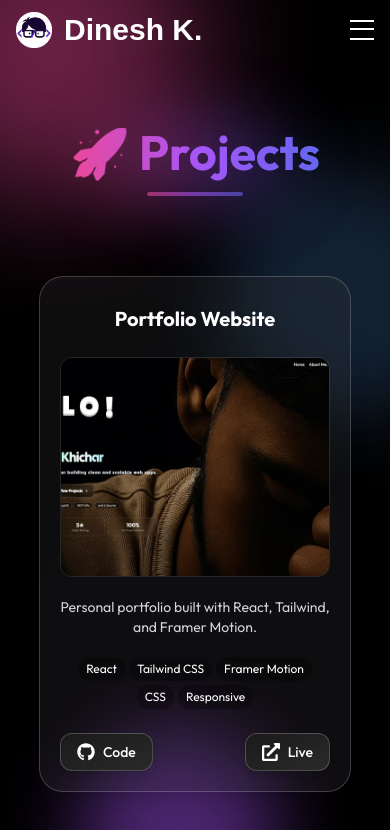
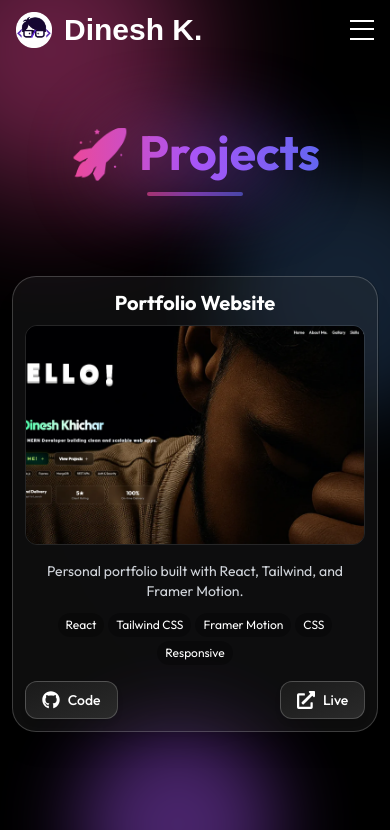
Before and after one commit to dineshkhichar569/My-Portfolio, a React (Vite) app: page /project in a window 390 px wide. Shown: the top 830 px of the page. Built offline with nearby package versions, Linux system fonts and the light colour scheme; a web font is replaced by a local one.

Commit message:
Refactor layout and styling in About, Contact, Gallery, and Projects components for improved responsiveness and visual consistency

```diff
--- a/src/Pages/About.jsx
+++ b/src/Pages/About.jsx
@@ -38,7 +38,7 @@ const EducationCard = ({
     whileInView="visible"
     viewport={{ once: true }}
     variants={fadeInUp}
-    className="relative flex md:flex-row flex-col md:justify-normal md:items-start items-center gap-6 p-8 bg-white/[0.04] backdrop-blur-xl border border-white/10 rounded-2xl shadow-[0_10px_40px_rgba(0,0,0,0.6)] hover:shadow-[0_0_40px_rgba(255,255,255,0.08)] transition-all duration-500 before:absolute before:left-0 before:top-0 before:h-full before:w-[3px] before:bg-gradient-to-b before:rounded-l-2xl"
+    className="relative flex md:flex-row flex-col md:justify-normal md:items-start items-center gap-6 md:p-8 p-5 bg-white/[0.04] backdrop-blur-xl border border-white/10 rounded-2xl shadow-[0_10px_40px_rgba(0,0,0,0.6)] hover:shadow-[0_0_40px_rgba(255,255,255,0.08)] transition-all duration-500 before:absolute before:left-0 before:top-0 before:h-full before:w-[3px] before:bg-gradient-to-b before:rounded-l-2xl"
   >
     {/* school logo */}
     <img
@@ -608,7 +608,7 @@ function About() {
           <div className="w-full h-px bg-gradient-to-r from-transparent via-white/20 to-transparent mb-12" />
           Education
         </motion.h2>
-        <div className="relative z-10 px-10 md:px-28 pb-24">
+        <div className="relative z-10 px-3 md:p-10 md:px-28 pb-24">
           {/* School Card */}
           <EducationCard
             img={matrixSchool}
@@ -639,14 +639,14 @@ function About() {
             grade="CGPA: 8.05"
             tags={[
               "Full Stack",
+              "JAVA",
               "DevOps",
               "MERN Stack",
+              "DBMS",
+              "Data Structure & Algorithm",
               "Cloud Computing",
-              "JAVA",
-              "Data Structure & Algorithm",
+              "Operating System",
               "Design and Analysis of Algorithms",
-              "DBMS",
-              "Operating System",
             ]}
             highlight="Actively building production-level MERN applications & AI-integrated systems"
             ongoing={true}
@@ -657,7 +657,7 @@ function About() {
       {/* Certifications Section */}
       <div
         ref={certificateRef}
-        className="relative z-10 mt-48 px-10 md:px-28 pb-32"
+        className="relative z-10 md:mt-48 px-1 md:px-28 pb-32"
       >
         {/* Top horizontal line */}
         <div className="w-full h-px bg-gradient-to-r from-transparent via-white/20 to-transparent mb-12" />
@@ -666,9 +666,9 @@ function About() {
           whileInView="visible"
           viewport={{ once: true }}
           variants={fadeInUp}
-          className="text-6xl font-extrabold tracking-wide bg-gradient-to-r from-lime-400 via-cyan-400 to-blue-500 text-transparent bg-clip-text text-center mb-12"
+          className="text-6xl font-extrabold tracking-wide bg-gradient-to-r from-lime-400 via-cyan-400 to-blue-500 text-transparent bg-clip-text text-center mb-10"
         >
-          Licenses & Certifications
+          Certifications
         </motion.h2>
         <div className="grid grid-cols-1 sm:grid-cols-2 lg:grid-cols-3 gap-10 mx-auto max-w-7xl place-items-center py-10">
           {certificates.map((certificate, index) => (
@@ -717,7 +717,7 @@ function About() {
               </div>
 
               {/* Text Section */}
-              <div className="p-6 flex flex-col justify-between gap-3 text-left">
+              <div className="p-3 md:p-6 flex flex-col justify-between gap-3 text-left">
                 {/* Title */}
                 <h3 className="text-xl font-semibold bg-gradient-to-r from-[#00ff88] via-white to-[#00cfff] bg-clip-text text-transparent group-hover:brightness-110 transition-all">
                   {certificate.title}
--- a/src/Pages/Contact.jsx
+++ b/src/Pages/Contact.jsx
@@ -36,7 +36,7 @@ function Contact() {
           </p>
         </div>
 
-        <div className="w-full py-32 px-6 sm:px-12 relative overflow-hidden">
+        <div className="w-full py-32 px-3 sm:px-12 relative overflow-hidden">
           {/* Main Glass Panel */}
           <div className="relative z-10 w-full max-w-7xl mx-auto rounded-3xl border border-white/10 bg-white/5 backdrop-blur-2xl shadow-[inset_0_0_50px_rgba(255,255,255,0.05)] overflow-hidden transition-all duration-1000">
             {/* Inner Aura */}
--- a/src/Pages/Gallary.jsx
+++ b/src/Pages/Gallary.jsx
@@ -152,7 +152,7 @@ const Gallery = () => {
 
       {/* All Images */}
       <div
-        className={`p-6 gap-5 md:mx-[50px] mx-0 ${
+        className={`p-3 gap-3 md:mx-[50px] mx-0 ${
           isDesktop
             ? "columns-2 sm:columns-3 md:columns-4 space-y-5"
             : "grid grid-cols-2 gap-4"
--- a/src/Pages/Projects.jsx
+++ b/src/Pages/Projects.jsx
@@ -123,13 +123,13 @@ const ProjectCard = ({ project, index }) => (
     ${project.cssPerBox}
     sticky
     h-auto md:h-[400px]
-    w-[80%]
+    md:w-[80%] w-[94%]
     bg-white/5
     backdrop-blur-[200px]
     border border-white/20
     rounded-3xl
     shadow-xl
-    p-5 md:pl-10 md:pr-10 md:pb-10 md:pt-1
+    md:p-5 p-3 md:pl-10 md:pr-10 md:pb-10 md:pt-1
     flex flex-col md:flex-row gap-3 md:gap-6
     transition-all
     duration-[400ms]
@@ -140,8 +140,8 @@ const ProjectCard = ({ project, index }) => (
     group
   `}
   >
-    <div className="flex flex-col gap-6 md:gap-10 w-full">
-      <div className="text-xl md:text-2xl font-bold text-white mt-2 text-center md:text-left">
+    <div className="flex flex-col gap-2 md:gap-10 w-full">
+      <div className="text-xl md:text-2xl font-bold text-white md:mt-2 mt-0 text-center md:text-left">
         {project.title}
       </div>
 
@@ -168,13 +168,13 @@ const ProjectCard = ({ project, index }) => (
     </div>
 
     <div className="pt-0 md:pt-20 flex flex-col justify-between w-full">
-      <div className="flex flex-col gap-3">
+      <div className="flex flex-col gap-1 md:gap-3">
         {/* Title and Description */}
         <div className="text-center md:text-left">
           <h3 className="hidden md:block text-2xl md:text-3xl font-bold text-white mt-2">
             {project.title}
           </h3>
-          <p className="text-gray-300 mt-2 text-sm md:text-lg">
+          <p className="text-gray-300 mt-1 md:mt-2 text-sm md:text-lg">
             {project.description}
           </p>
         </div>
@@ -193,7 +193,7 @@ const ProjectCard = ({ project, index }) => (
       </div>
 
       {/* Code and Live Buttons */}
-      <div className="flex flex-row justify-between items-center mt-6 gap-4">
+      <div className="flex flex-row justify-between items-center mt-4 d:mt-6 gap-4">
         {project.githubLink && (
           <a
             href={project.githubLink}
@@ -263,7 +263,7 @@ const Projects = () => {
         </h2>
       </motion.div>
 
-      <div className="relative flex flex-col gap-[100px] md:px-[100px] px-0 md:py-[100px] pb-0 [perspective:1000px] items-center">
+      <div className="relative flex flex-col gap-[100px] md:px-[100px] px-00 md:py-[100px] pb-0 [perspective:1000px] items-center">
         {projects.map((project, index) => (
           <ProjectCard key={index} project={project} index={index} />
         ))}
```
